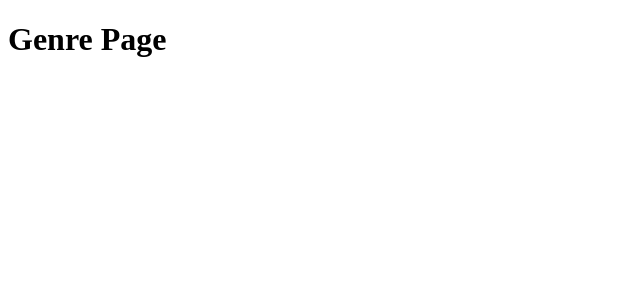
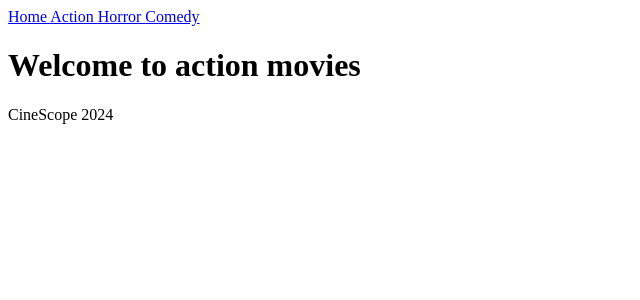
Before and after one commit to karixhma12/react_CinemaApp, a React (Vite) app in the folder cinemawebsite/: page /genre/action in a window 1280 px wide. Shown: the top 300 px of the page, without its empty margins (0-640 px from the left). Built offline with nearby package versions, Linux system fonts and the light colour scheme.

Commit message:
add layout with navbar and footer

```diff
--- a/cinemawebsite/src/App.jsx
+++ b/cinemawebsite/src/App.jsx
@@ -2,14 +2,17 @@ import {BrowserRouter, Routes, Route} from "react-router-dom";
 import Home from "./pages/Home";
 import Genre from "./pages/Genre";
 import NotFound from "./pages/NotFound";
+import Layout from "./components/Layout";
 
 function App(){
   return(
     <BrowserRouter>
       <Routes>
-        <Route path="/" element={<Home/>}/>
-        <Route path="/genre/:name" element={<Genre/>}/>
-        <Route path="*" element={<NotFound/>}/>
+        <Route path='/' element={<Layout/>}>
+          <Route index element={<Home/>}/>
+          <Route path="/genre/:name" element={<Genre/>}/>
+          <Route path="*" element={<NotFound/>}/>
+        </Route>
       </Routes>
     </BrowserRouter>
   )
--- /dev/null
+++ b/cinemawebsite/src/components/Layout.jsx
@@ -0,0 +1,25 @@
+import {Outlet, Link} from "react-router-dom"
+
+function Layout(){
+    return(
+        <>
+            <nav>
+                <Link to="/"> Home </Link>
+                <Link to="/genre/action"> Action </Link>
+                <Link to="/genre/horror"> Horror </Link>
+                <Link to="/genre/comedy"> Comedy </Link>
+            </nav>
+
+            <main>
+                <Outlet/>
+            </main>
+
+            <footer>
+                <p> CineScope 2024 </p>
+            </footer>
+
+        </>
+    )
+}
+
+export default Layout;
--- a/cinemawebsite/src/pages/Genre.jsx
+++ b/cinemawebsite/src/pages/Genre.jsx
@@ -1,10 +1,9 @@
-
+import {useParams} from "react-router-dom";
 
 function Genre(){
+    const {name} = useParams();
     return(
-        <div>
-            <h1> Genre Page </h1>
-        </div>
+        <h1> Welcome to {name} movies </h1>
     )
 }
 
```
